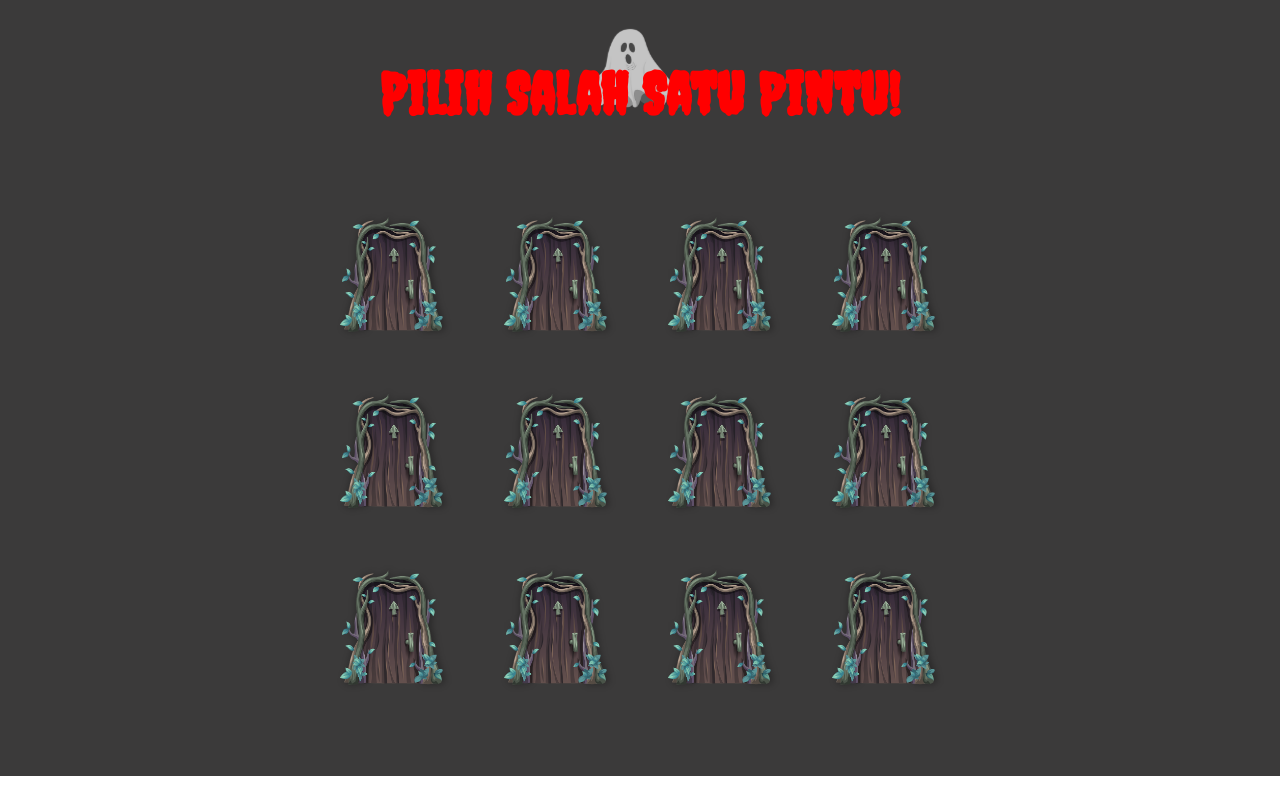
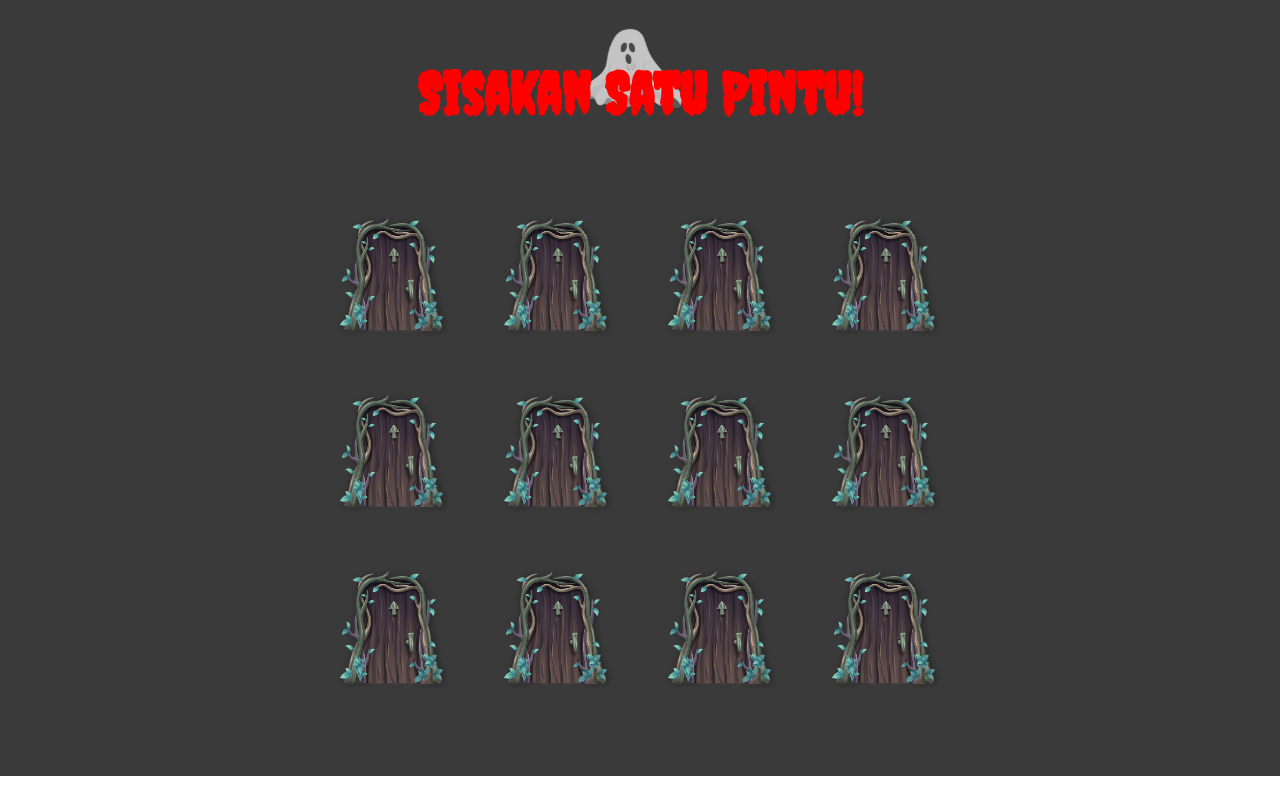
Before and after one commit to habibahmad1/hororGame, a plain HTML site: page index.html in a window 1280 px wide. Both pictures are taken after a click on the element "Start Game". Drawn offline with Linux system fonts and the light colour scheme.

Commit message:
Update index.html

```diff
--- a/index.html
+++ b/index.html
@@ -26,7 +26,7 @@
 
       <div id="level">
         <div id="titleLevel">
-          <h3>Pilih Salah Satu Pintu!</h3>
+          <h3>Sisakan Satu Pintu!</h3>
           <img src="./img/ghost1.png" class="ghost1" alt="">
         </div>
         <div id="rintangan">
```
